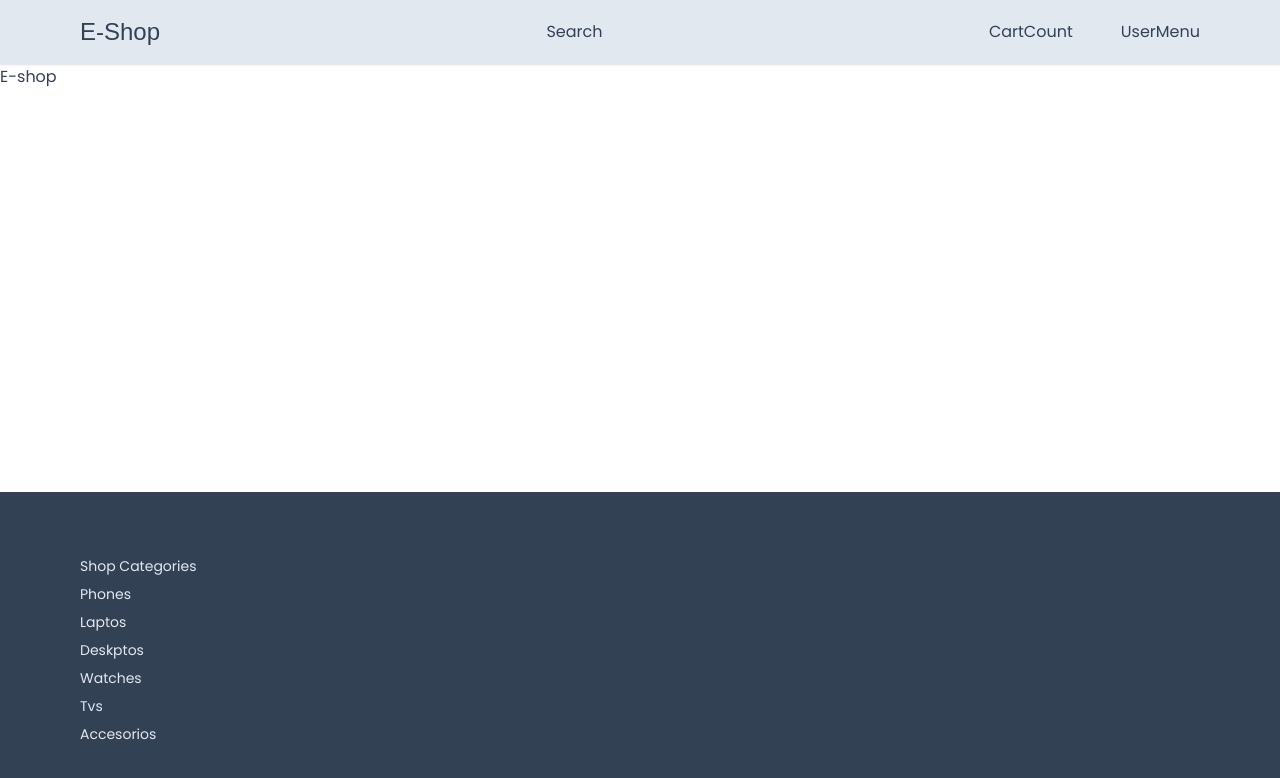
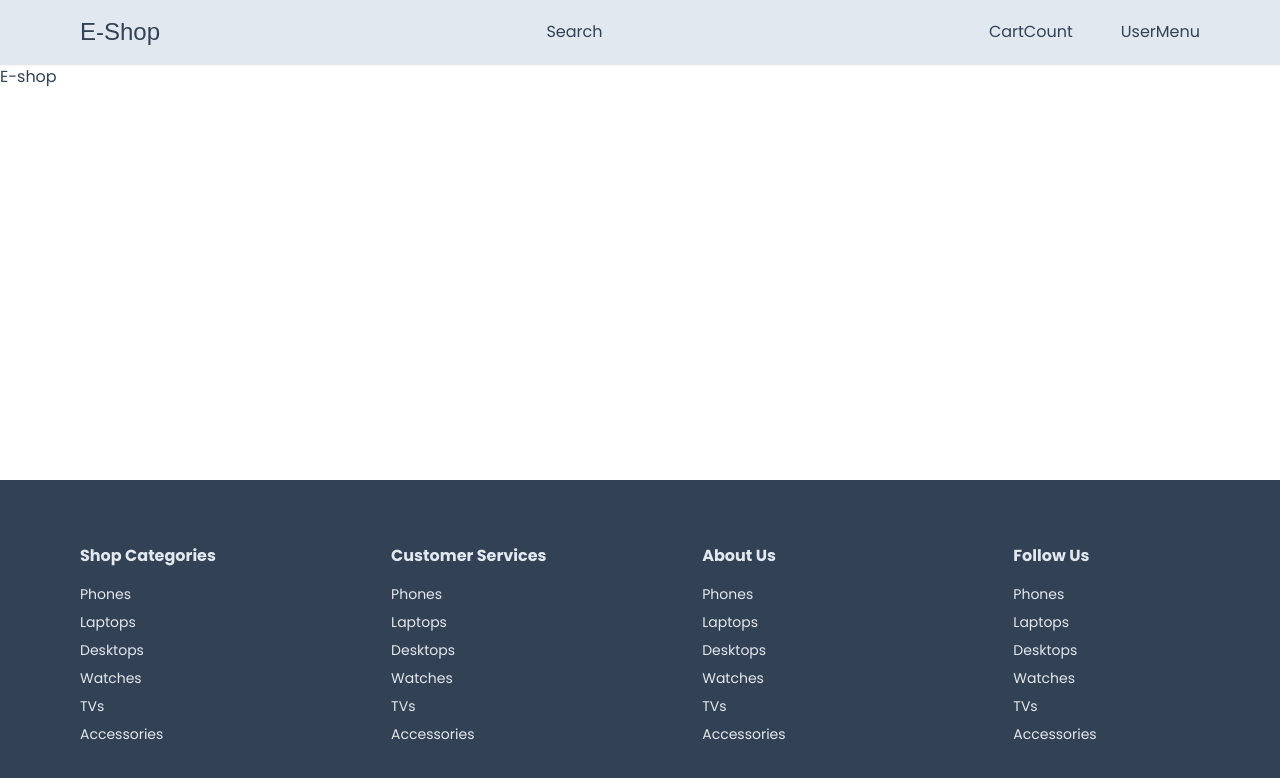
Before and after one commit to Alek30k/E-shop, a Next.js app: page / in a window 1280 px wide. Shown: the top 778 px of the page. Built offline with nearby package versions, Linux system fonts and the light colour scheme; a web font is replaced by a local one.

Commit message:
last commit

```diff
--- a/app/components/footer/Footer.tsx
+++ b/app/components/footer/Footer.tsx
@@ -8,13 +8,40 @@ const Footer = () => {
       <Container>
         <div className="flex flex-col md:flex-row justify-between pt-16 pb-8">
           <FooterList>
-            <h3>Shop Categories</h3>
+            <h3 className="text-base font-bold mb-2">Shop Categories</h3>
             <Link href="#">Phones</Link>
-            <Link href="#">Laptos</Link>
-            <Link href="#">Deskptos</Link>
+            <Link href="#">Laptops</Link>
+            <Link href="#">Desktops</Link>
             <Link href="#">Watches</Link>
-            <Link href="#">Tvs</Link>
-            <Link href="#">Accesorios</Link>
+            <Link href="#">TVs</Link>
+            <Link href="#">Accessories</Link>
+          </FooterList>
+          <FooterList>
+            <h3 className="text-base font-bold mb-2">Customer Services</h3>
+            <Link href="#">Phones</Link>
+            <Link href="#">Laptops</Link>
+            <Link href="#">Desktops</Link>
+            <Link href="#">Watches</Link>
+            <Link href="#">TVs</Link>
+            <Link href="#">Accessories</Link>
+          </FooterList>
+          <FooterList>
+            <h3 className="text-base font-bold mb-2">About Us</h3>
+            <Link href="#">Phones</Link>
+            <Link href="#">Laptops</Link>
+            <Link href="#">Desktops</Link>
+            <Link href="#">Watches</Link>
+            <Link href="#">TVs</Link>
+            <Link href="#">Accessories</Link>
+          </FooterList>
+          <FooterList>
+            <h3 className="text-base font-bold mb-2">Follow Us</h3>
+            <Link href="#">Phones</Link>
+            <Link href="#">Laptops</Link>
+            <Link href="#">Desktops</Link>
+            <Link href="#">Watches</Link>
+            <Link href="#">TVs</Link>
+            <Link href="#">Accessories</Link>
           </FooterList>
         </div>
       </Container>
```
